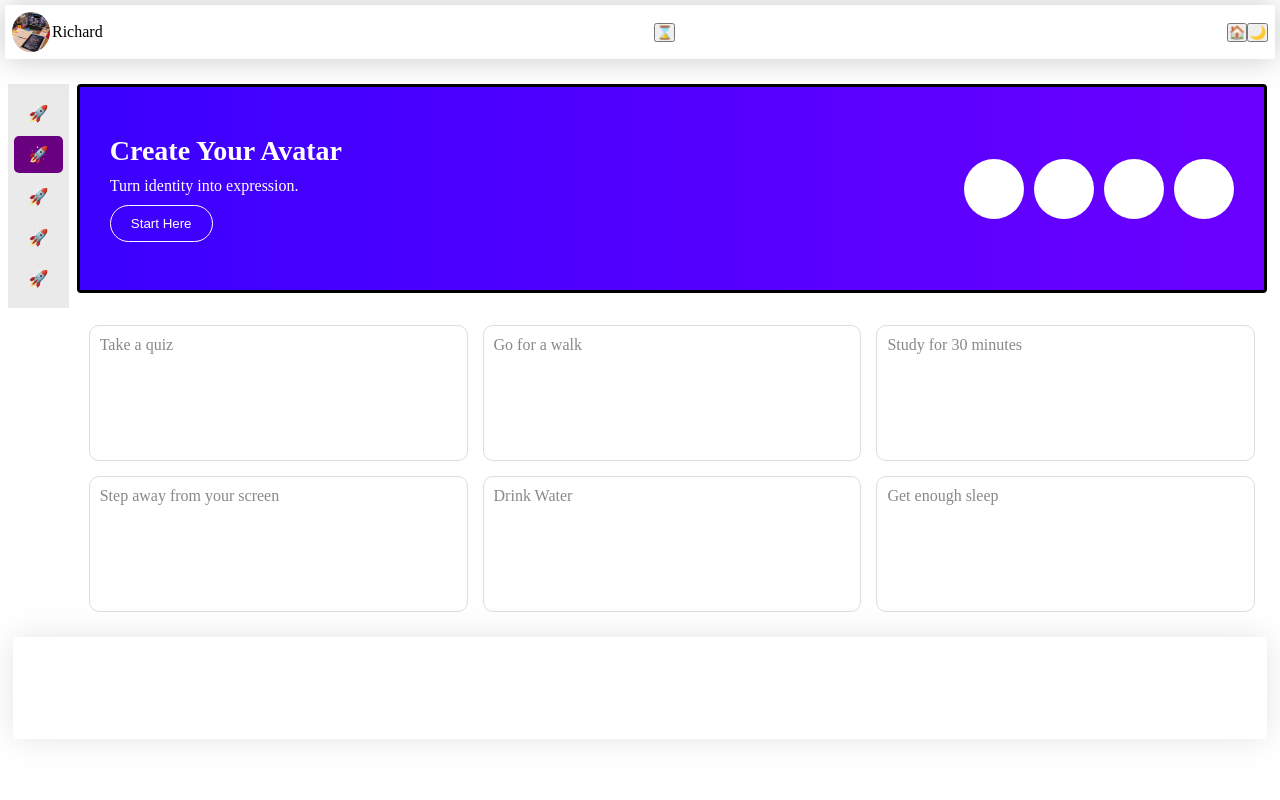
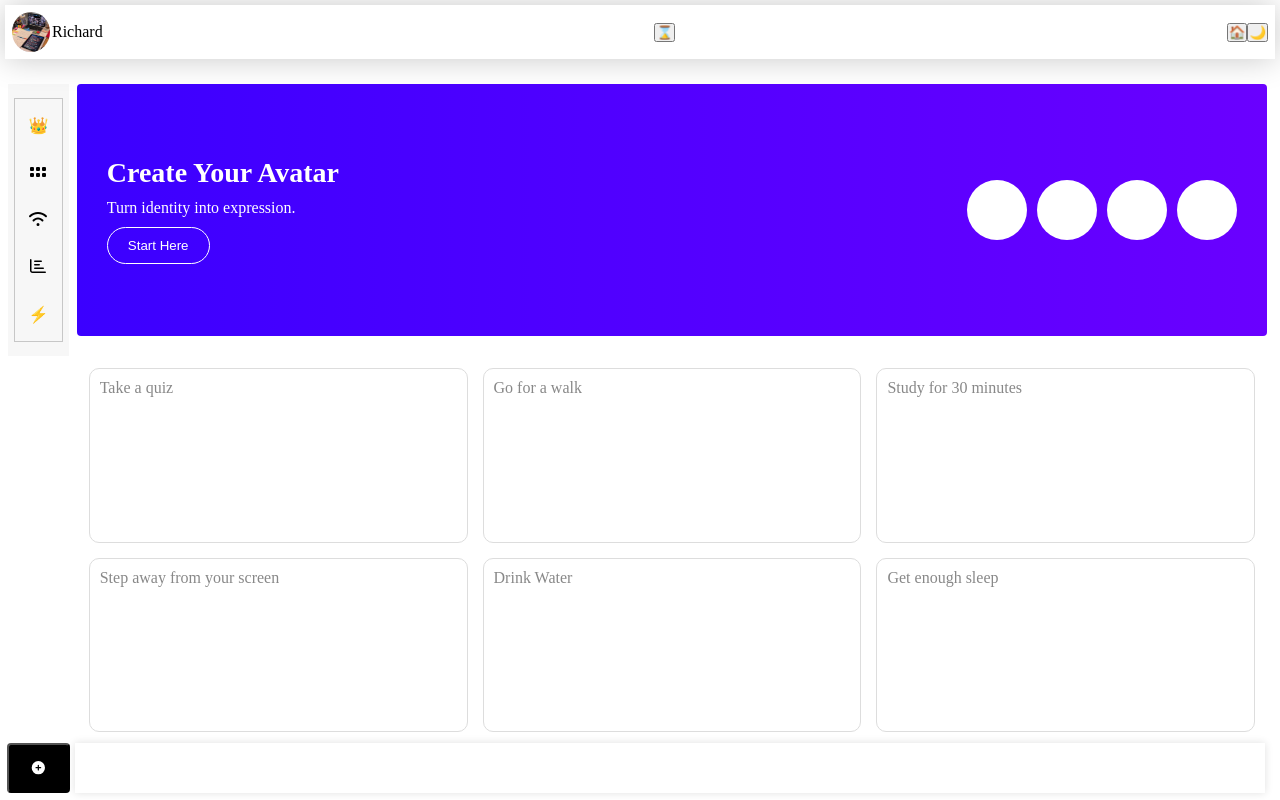
Before and after one commit to hungrie10/Willow, a React app in the folder frontend/: page /dashboard in a window 1280 px wide. Built offline with nearby package versions, Linux system fonts and the light colour scheme; the HTML template or start-up script is replaced by a standard one.

Commit message:
Added a dashboard 🔥

```diff
--- a/frontend/package.json
+++ b/frontend/package.json
@@ -10,6 +10,11 @@
     "preview": "vite preview"
   },
   "dependencies": {
+    "@fortawesome/fontawesome-svg-core": "^7.2.0",
+    "@fortawesome/free-brands-svg-icons": "^7.2.0",
+    "@fortawesome/free-regular-svg-icons": "^7.2.0",
+    "@fortawesome/free-solid-svg-icons": "^7.2.0",
+    "@fortawesome/react-fontawesome": "^3.3.0",
     "react": "^19.2.4",
     "react-dom": "^19.2.4",
     "react-router-dom": "^7.13.1"
--- a/frontend/src/App.css
+++ b/frontend/src/App.css
@@ -586,9 +586,7 @@ header nav ul li {
 
 #willows_dashboard #inner_dashboard {
   display: flex;
-  /* border: solid; */
-  height: 70vh;
-  /* padding: 7px; */
+  height: 85vh;
 }
 
 #willows_dashboard #inner_dashboard aside {
@@ -597,52 +595,60 @@ header nav ul li {
   justify-content: center;
 }
 
-#willows_dashboard #inner_dashboard aside nav li{
+#willows_dashboard #inner_dashboard aside nav li {
   list-style: none;
 }
 
 #willows_dashboard #inner_dashboard aside nav {
   margin-top: 20px;
-  background: #00000015;
+  background: #00000008;
   height: 40%;
   width: 80%;
   align-items: center;
   display: flex;
-  justify-content: center
+  justify-content: center;
 }
 
-#willows_dashboard #inner_dashboard aside nav ul{
+#willows_dashboard #inner_dashboard aside nav ul {
   /* background: gold; */
   height: 90%;
   width: 80%;
+  border: solid 0.2px rgba(0, 0, 0, 0.195);
+  padding: 10%;
   display: flex;
   flex-direction: column;
- justify-content:
- space-between;
+  justify-content: space-between;
   align-items: center;
   gap: 2%;
 }
 
-
-#willows_dashboard #inner_dashboard aside nav ul li{
+#willows_dashboard #inner_dashboard aside nav ul li {
   width: 100%;
   height: 100%;
   display: flex;
   justify-content: center;
   align-items: center;
- border-radius: 0.32rem
+  border-radius: 0.32rem;
+  border: solid transparent;
 }
 
-#willows_dashboard #inner_dashboard aside nav ul li a{
+#willows_dashboard #inner_dashboard aside nav ul li a {
+  color: #000;
   text-decoration: none;
 }
 
-#willows_dashboard #inner_dashboard aside nav ul li:nth-of-type(2){
-  background: rgb(105, 0, 128);
+#willows_dashboard #inner_dashboard aside nav ul li:hover {
+  border: solid;
+  background: #15003d;
 }
 
-#main_dashboard{
+#willows_dashboard #inner_dashboard aside nav ul li:hover a {
   /* border: solid; */
+  color: white;
+  /* background: #15003D; */
+}
+
+#main_dashboard {
   /* width: ; */
   display: flex;
   flex-direction: column;
@@ -661,7 +667,6 @@ header nav ul li {
   display: flex;
   justify-content: space-between;
   align-items: center;
-  border: solid #000;
   height: 60%;
 }
 
@@ -701,7 +706,7 @@ header nav ul li {
   display: grid;
   grid-template-columns: repeat(3, 1fr);
   gap: 15px;
-  padding:   1%;
+  padding: 1%;
   /* border: solid; */
   height: 100%;
 }
@@ -715,14 +720,42 @@ header nav ul li {
   border: 1px solid #ddd;
 }
 
-footer{
-  display: flex;
-  /* border: solid; */
-  height: 10vw;
-  padding: 1%;
+footer {
+  width: 100%;
+  position: fixed;
+  bottom: 0;
+  height: 8%;
+  padding: 7px;
 }
 
-footer #inner_footer{
- box-shadow: 0 0 2rem rgba(0, 0, 0, 0.107);
+footer #inner_footer {
+  gap: 5px;
   width: 100%;
+  /* background-color: rgb(135, 92, 92); */
+  height: 100%;
+  display: flex;
 }
+
+footer #inner_footer button:nth-of-type(1) {
+  width: 5%;
+}
+
+footer #inner_footer button:nth-of-type(1) {
+  background: #000;
+  color: white;
+  border-radius: 0.25rem;
+}
+
+footer #inner_footer button:nth-of-type(1):hover {
+  transform: scale(0.9);
+}
+
+footer #inner_footer button:nth-of-type(1):active {
+  transform: scale(0.85);
+}
+
+footer #inner_footer span {
+  box-shadow: 0 0 0.5rem rgba(0, 0, 0, 0.125);
+  width: 94%;
+  /* border: solid; */
+}
--- a/frontend/src/Pages/Dashboard/Dashboard.jsx
+++ b/frontend/src/Pages/Dashboard/Dashboard.jsx
@@ -1,5 +1,10 @@
 import React from "react";
-import profile from "../../assets/profile_test.jpg"
+import profile from "../../assets/profile_test.jpg";
+import { FontAwesomeIcon } from "@fortawesome/react-fontawesome";
+import { faGridHorizontal } from "@fortawesome/free-solid-svg-icons";
+import { faWifi } from "@fortawesome/free-solid-svg-icons";
+import { faChartBar } from "@fortawesome/free-regular-svg-icons";
+import { faPlusCircle } from "@fortawesome/free-solid-svg-icons";
 
 function Dashboard() {
   return (
@@ -27,11 +32,11 @@ function Dashboard() {
         <aside>
           <nav>
             <ul>
-              <li><a href="#">🚀</a></li>
-              <li><a href="#">🚀</a></li>
-              <li><a href="#">🚀</a></li>
-              <li><a href="#">🚀</a></li>
-              <li><a href="#">🚀</a></li>
+              <li><a href="#">👑</a></li>
+              <li><a href="#"><FontAwesomeIcon icon={faGridHorizontal} /></a></li>
+              <li><a href="#"><FontAwesomeIcon icon={faWifi} /></a></li>
+              <li><a href="#"><FontAwesomeIcon icon={faChartBar} /></a></li>
+              <li><a href="#">⚡</a></li>
             </ul>
           </nav>
         </aside>
@@ -65,7 +70,10 @@ function Dashboard() {
       </section>
 
       <footer>
-        <section id="inner_footer"></section>
+        <section id="inner_footer">
+          <button><FontAwesomeIcon icon={faPlusCircle} /></button>
+          <span></span>
+        </section>
       </footer>
     </section>
   );
```
Also changed, not shown: 1 other file (tests, documents, lock files or other folders). Lines whose indentation alone changed are shown as unchanged.
